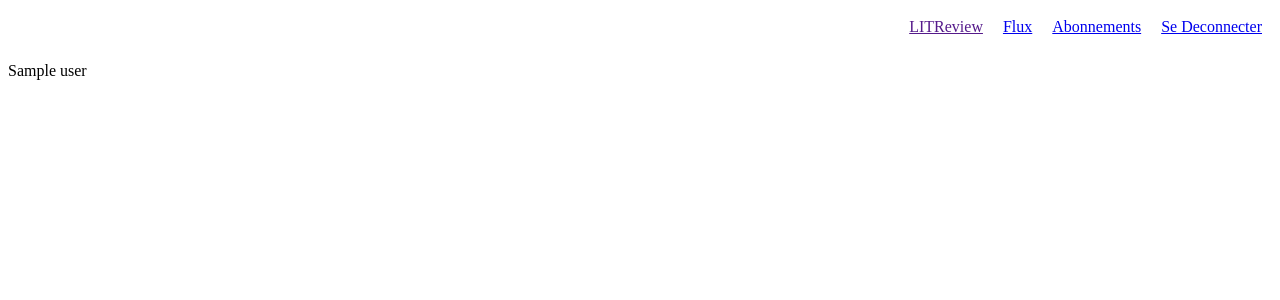
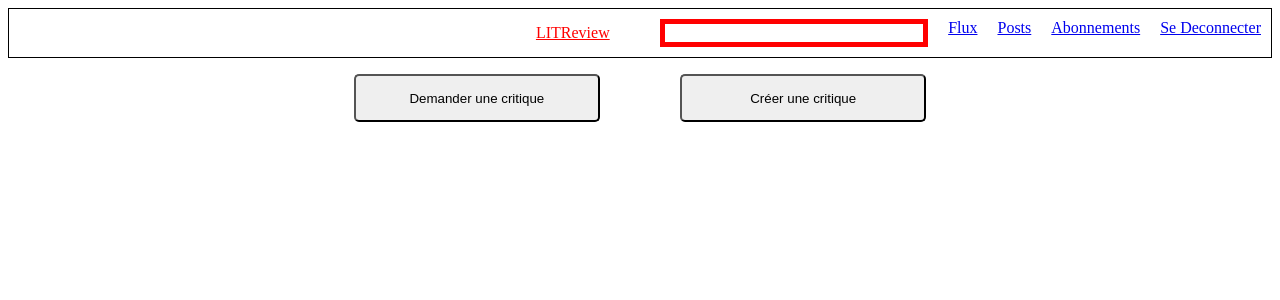
Before and after one commit to johnchem/OCProjet_LITReview, a Django app: template litreview/website/templates/website/feed.html in a window 1280 px wide. Shown: the top 300 px of the page. Run offline with Django 4.2, Linux system fonts and the light colour scheme; the template is opened without the code that fills it: most values are stand-ins (such as "Sample title", 1, 10 or a date in 2020).

Commit message:
creation feed page & CSS

```diff
--- a/litreview/litreview/settings.py
+++ b/litreview/litreview/settings.py
@@ -124,5 +124,4 @@ STATIC_URL = "static/"
 DEFAULT_AUTO_FIELD = "django.db.models.BigAutoField"
 
 MEDIA_URL = '/media/'
-
-MEDIA_ROOT ='media/'
+MEDIA_ROOT = BASE_DIR.joinpath('media/')
--- a/litreview/litreview/urls.py
+++ b/litreview/litreview/urls.py
@@ -23,3 +23,7 @@ urlpatterns = [
     path("", include('website.urls')),
     path("admin/", admin.site.urls),
 ]
+
+if settings.DEBUG:
+    urlpatterns += static(
+        settings.MEDIA_URL, document_root=settings.MEDIA_ROOT)
--- a/litreview/website/static/website/styles.css
+++ b/litreview/website/static/website/styles.css
@@ -4,24 +4,116 @@
     justify-content: flex-end;
     align-content: center;
     list-style-type: none;
+    border: 1px solid black;
+    width:auto;
 }
 
 .nav__bar__block li{
     margin: 10px;
 }
 
-.nav__bar__block:first-child{
+.nav__bar__block li:first-child{
+    flex-grow: 2;
+    border: 5px red solid;
     margin-left: 50%;
 }
 
+.nav__bar__block li:first-child a{
+    display: block;
+    translate: -50% 0%;
+    color:red;
+}
+
+.feed__button{
+    display: flex;
+    flex-direction: row;
+    justify-content: center;
+    align-content: center;
+    column-gap: 5rem;
+    margin:1rem;
+}
+
+button{
+    height: 3rem;
+    width: 20%;
+    transition-duration: 0.4s;
+    border-radius: 5px;
+}
+
+button:hover{
+    background-color: black;
+    color:white;
+}
+
 .feed__block{
+    display: block;
     align-items: center;
+    margin-left:auto;
+    margin-right: auto;
+    width: 80%;
 }
 
 .ticket__block{
     border: 1pt solid black;
 }
 
+.ticket__header{
+    display: flex;
+    justify-content: space-between;
+    margin: 0.5rem 1rem 0rem 1rem;
+}
+
+.ticket__content{
+    padding:1rem;
+    display:grid;
+    grid-template: "title title title" 2rem "picture descrip descrip" 1fr "picture button button" auto / 1fr 1fr 1fr;
+    justify-items: center;
+    align-items: center;
+    height: fit-content;
+    grid-auto-flow: dense;
+}
+
+.ticket__title{
+    grid-area: title;
+    font-size: larger;
+    color:red;
+    padding: 1rem 0rem 1rem 0rem;
+}
+
+.ticket__picture{
+    grid-area: picture;
+    justify-self: center;
+    align-self  center;
+}
+
+.ticket__picture img{
+    display:block;
+    max-height: 200px;
+    min-height: 150px;
+    margin-left: auto;
+    margin-right: auto;
+
+}
+
+.ticket__description{
+    align-self:flex-start;
+    grid-area: descrip;
+}
+
+.ticket__review__button{
+    grid-area: button;
+    align-self: center;
+    justify-self: right;
+    padding-right: 2rem;
+    width: auto;
+    height: auto;
+}
+
+.ticket__review__button button{
+    width: fit-content;
+    padding: 1rem;
+}
+
 .review__block{
     border: 1pt solid black
 }
--- a/litreview/website/templates/website/feed.html
+++ b/litreview/website/templates/website/feed.html
@@ -6,9 +6,12 @@
 {% endblock %}
 
 {% block content %}
+    <div class="feed__button">
+        <button id="feed__ticket" type="button">Demander une critique</button>
+        <button id="feed__review" type="button">Créer une critique</button>
+    </div>
     <div class="feed__block">
         {% for post in posts %}
-            <div class="test">{{post.user}}</div>
             {% if post.content_type == 'TICKET' %}
                 <div class="ticket__block">{% include 'website/ticket_snippet.html' with post=post user=user %}</div>
             {% elif post.content_type == 'REVIEW' %}
--- a/litreview/website/templates/website/main.html
+++ b/litreview/website/templates/website/main.html
@@ -15,6 +15,7 @@
             <ul class="nav__bar__block">
                 <li><a href="">LITReview</a></li>
                 <li><a href="/feed">Flux</a></li>
+                <li><a href="/posts">Posts</a></li>
                 <li><a href="/subscription">Abonnements</a></li>
                 <li><a href="/log_out">Se Deconnecter</a></li>
             </ul>
```
Also changed, not shown: litreview/website/templates/website/review_snippet.html (+22 -11 lines), litreview/website/templates/website/ticket_snippet.html (+19 -9 lines), A_Light_in_the_Attic.jpg (deleted), Shakespeares_Sonnets.jpg (deleted), litreview/db.sqlite3.
